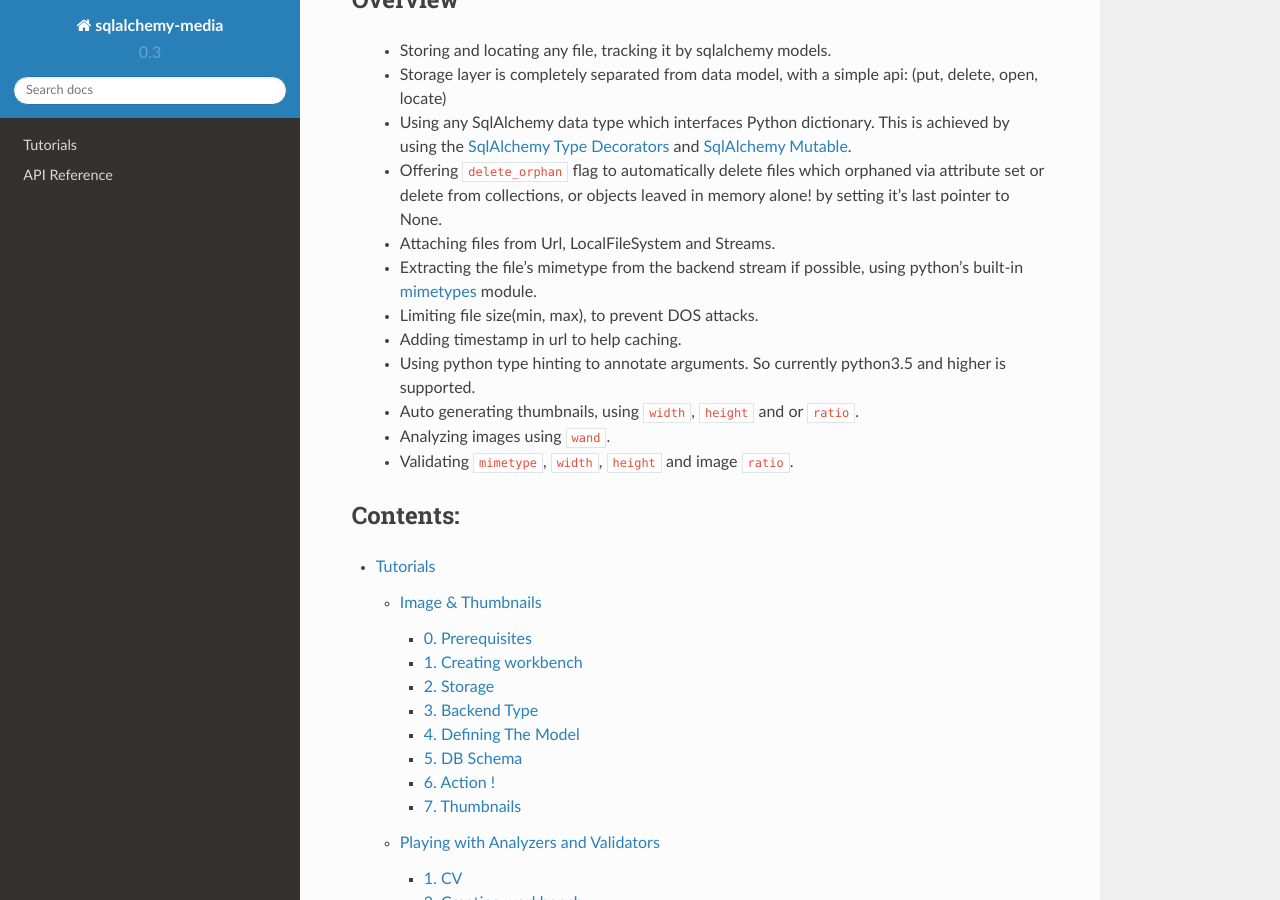
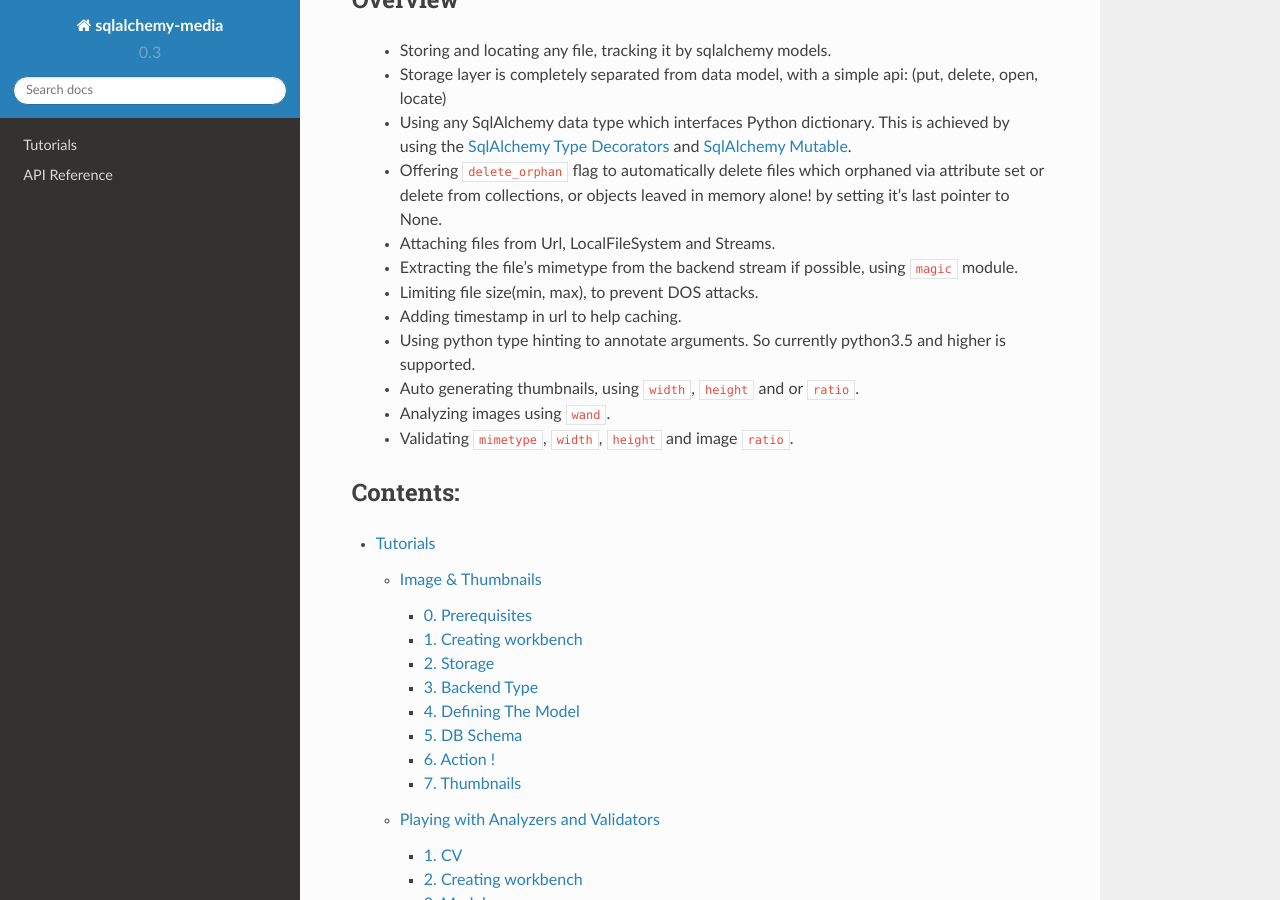
Before and after one commit to pylover/sqlalchemy-media, a Sphinx documentation site: the page built from sphinx/index.rst, in a window 1280 px wide and 900 px high, scrolled down 642 px. Built offline with Sphinx 7.4.7 and the Read the Docs theme 2.0.0, drawn with Linux system fonts in a browser that asks for light colours.

```diff
--- a/README.rst
+++ b/README.rst
@@ -51,8 +51,7 @@
  - Offering ``delete_orphan`` flag to automatically delete files which orphaned via attribute set or delete from
    collections, or objects leaved in memory alone! by setting it's last pointer to None.
  - Attaching files from Url, LocalFileSystem and Streams.
- - Extracting the file's mimetype from the backend stream if possible, using python's built-in
-   `mimetypes <https://docs.python.org/3.5/library/mimetypes.html>`_ module.
+ - Extracting the file's mimetype from the backend stream if possible, using ``magic`` module.
  - Limiting file size(min, max), to prevent DOS attacks.
  - Adding timestamp in url to help caching.
  - Using python type hinting to annotate arguments. So currently python3.5 and higher is supported.
--- a/sphinx/index.rst
+++ b/sphinx/index.rst
@@ -58,8 +58,7 @@
  - Offering ``delete_orphan`` flag to automatically delete files which orphaned via attribute set or delete from
    collections, or objects leaved in memory alone! by setting it's last pointer to None.
  - Attaching files from Url, LocalFileSystem and Streams.
- - Extracting the file's mimetype from the backend stream if possible, using python's built-in
-   `mimetypes <https://docs.python.org/3.5/library/mimetypes.html>`_ module.
+ - Extracting the file's mimetype from the backend stream if possible, using ``magic`` module.
  - Limiting file size(min, max), to prevent DOS attacks.
  - Adding timestamp in url to help caching.
  - Using python type hinting to annotate arguments. So currently python3.5 and higher is supported.
```
